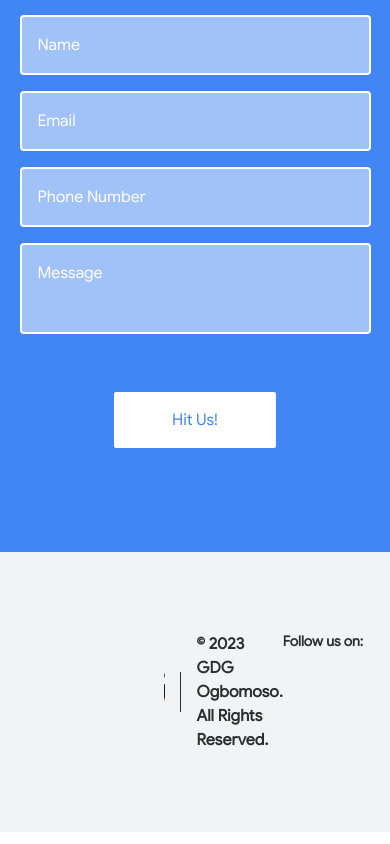
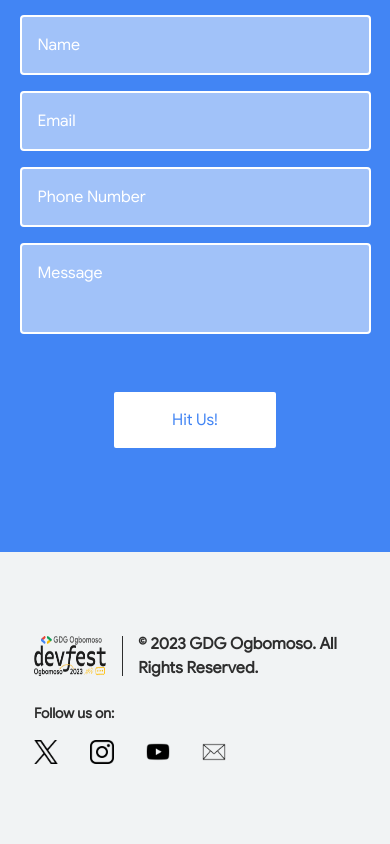
Before and after one commit to Superior212/DevfestMosho, a React (Vite) app: page / in a window 390 px wide. Shown: the part 4527-5371 px from the top of the page. Built offline with nearby package versions, Linux system fonts and the light colour scheme.

Commit message:
update: made footer responsive

```diff
--- a/src/components/Footer/Footer.jsx
+++ b/src/components/Footer/Footer.jsx
@@ -29,9 +29,9 @@ const socials = [
 
 const Footer = () => {
   return (
-    <div className="bg-lightGray px-40 py-20">
-      <div className="w-[90%] max-w-[992px] mx-auto flex justify-between">
-        <div className="flex items-center">
+    <div className="bg-lightGray px-4 lg:px-40 py-20">
+      <div className="w-[90%] max-w-[992px] mx-auto flex flex-col md:flex-row justify-between">
+        <div className="flex items-center mb-6 md:mb-0">
           <div>
             <a href="/">
               <img src={logo} alt="DevFest Ogbomoso 2023" className="h-10" />
```
